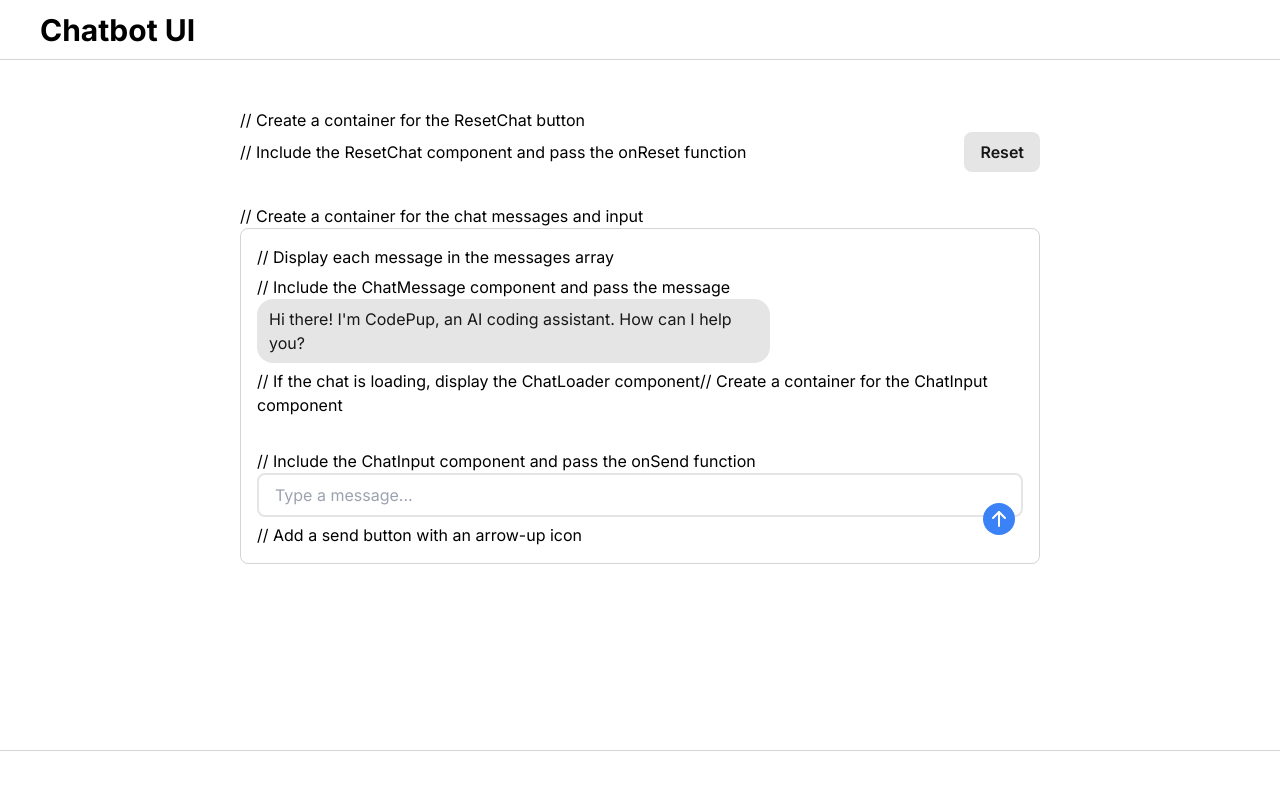
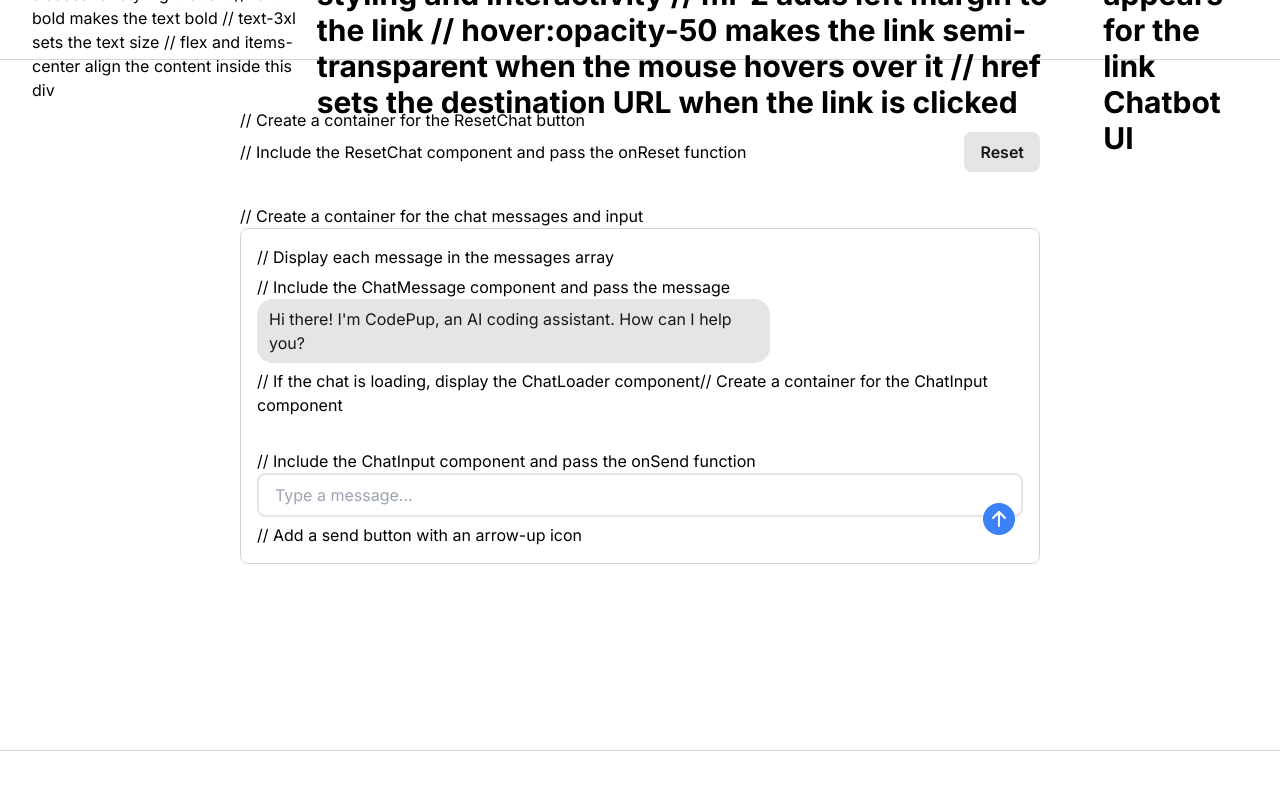
Before and after one commit to ChrisJAdamek/chatbot-ui-lite, a Next.js app: page / in a window 1280 px wide. Shown: the top 790 px of the page. Built offline with nearby package versions, Linux system fonts and the light colour scheme.

Commit message:
Update Navbar.tsx

```diff
--- a/components/Layout/Navbar.tsx
+++ b/components/Layout/Navbar.tsx
@@ -1,13 +1,32 @@
+// Import the needed React library and components
 import { FC } from "react";
 
+// Create a new Navbar component using the FC (Functional Component) type
 export const Navbar: FC = () => {
+  // When this component is used, it will return the following HTML structure
   return (
+    // Create a div (a container for other elements) with a set of CSS classes to style it
+    // The classes define the appearance and positioning of the div
+    // h-[50px] and sm:h-[60px] set the height for small and large screens
+    // border-b and border-neutral-300 add a border to the bottom of the div
+    // py-2 and px-2 sm:px-8 add padding to the top/bottom (y-axis) and left/right (x-axis) of the div
+    // items-center aligns the div's content vertically in the center
+    // justify-between controls the horizontal spacing of the content
     <div className="flex h-[50px] sm:h-[60px] border-b border-neutral-300 py-2 px-2 sm:px-8 items-center justify-between">
+      // Create another div with CSS classes for styling the text
+      // font-bold makes the text bold
+      // text-3xl sets the text size
+      // flex and items-center align the content inside this div
       <div className="font-bold text-3xl flex items-center">
+        // Create a link (anchor tag) with CSS classes for styling and interactivity
+        // ml-2 adds left margin to the link
+        // hover:opacity-50 makes the link semi-transparent when the mouse hovers over it
+        // href sets the destination URL when the link is clicked
         <a
           className="ml-2 hover:opacity-50"
           href="https://code-scaffold.vercel.app"
         >
+          // The text that appears for the link
           Chatbot UI
         </a>
       </div>
```
